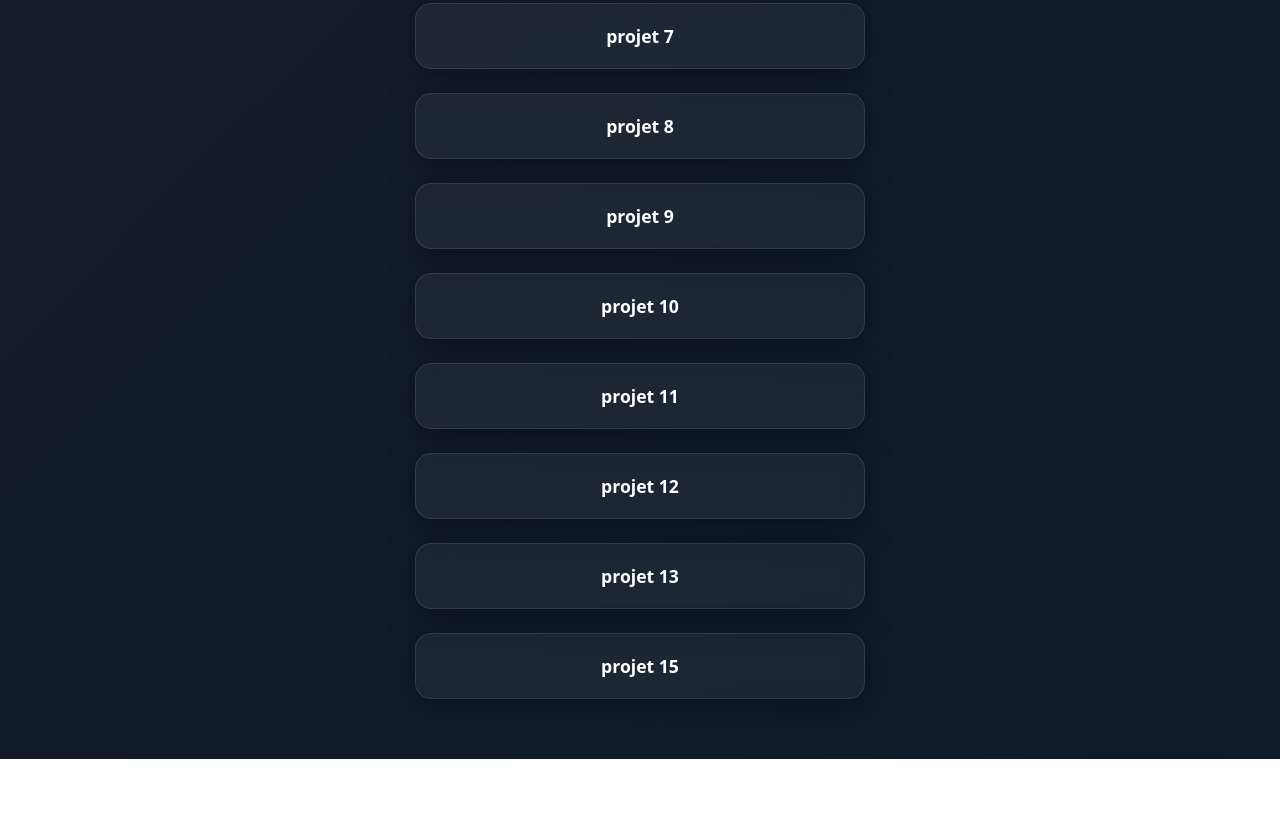
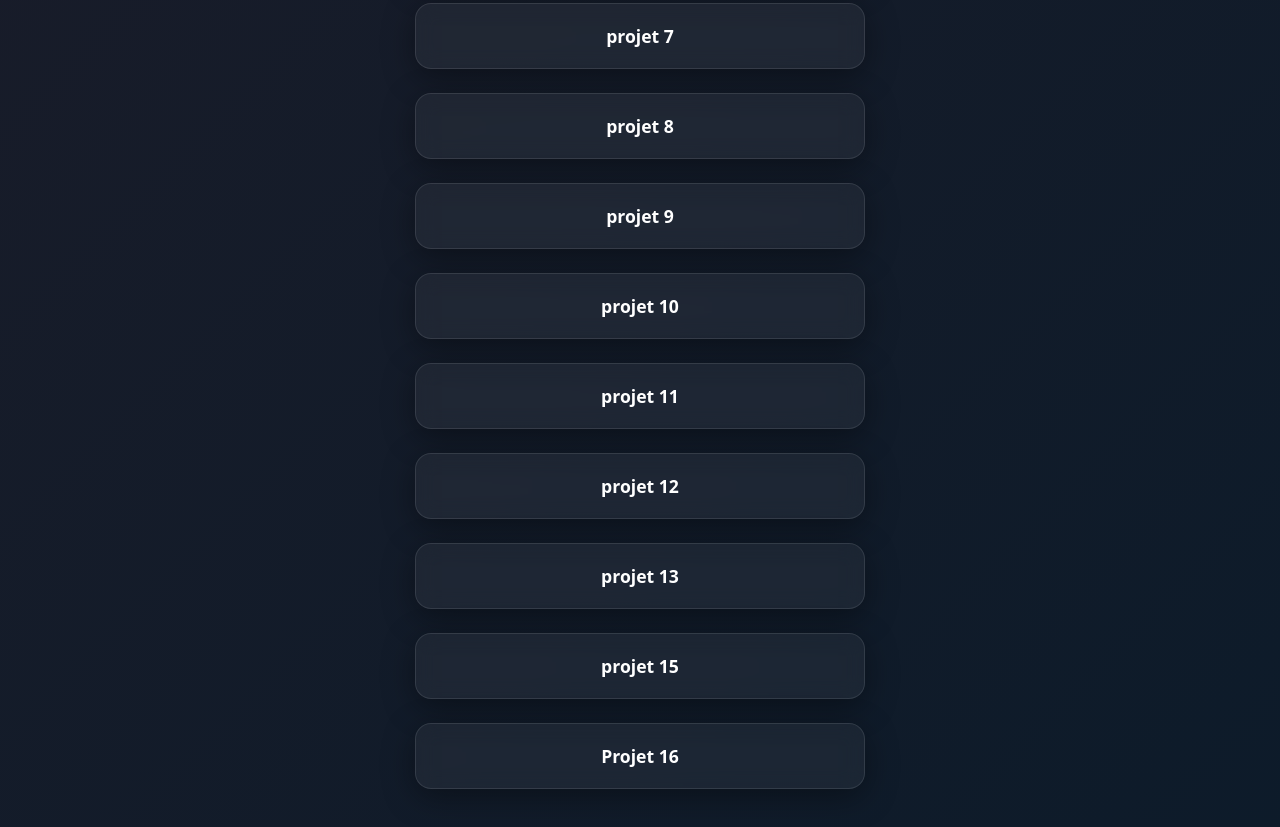
Before and after one commit to adam568888/TP, a plain HTML site: page index.html in a window 1280 px wide. Shown: the part 518-1345 px from the top of the page. Before the commit the page ends 1277 px from the top, so only its background shows below. Drawn offline with Linux system fonts and the light colour scheme.

Commit message:
Update index.html

```diff
--- a/index.html
+++ b/index.html
@@ -32,6 +32,8 @@
     <a href="tp13.pdf">projet 13 </a>
     <br>
     <a href="projet15.html">projet 15 </a>
+    <br>
+    <a href="projet16.html">Projet 16</a>
 
 
 
```
